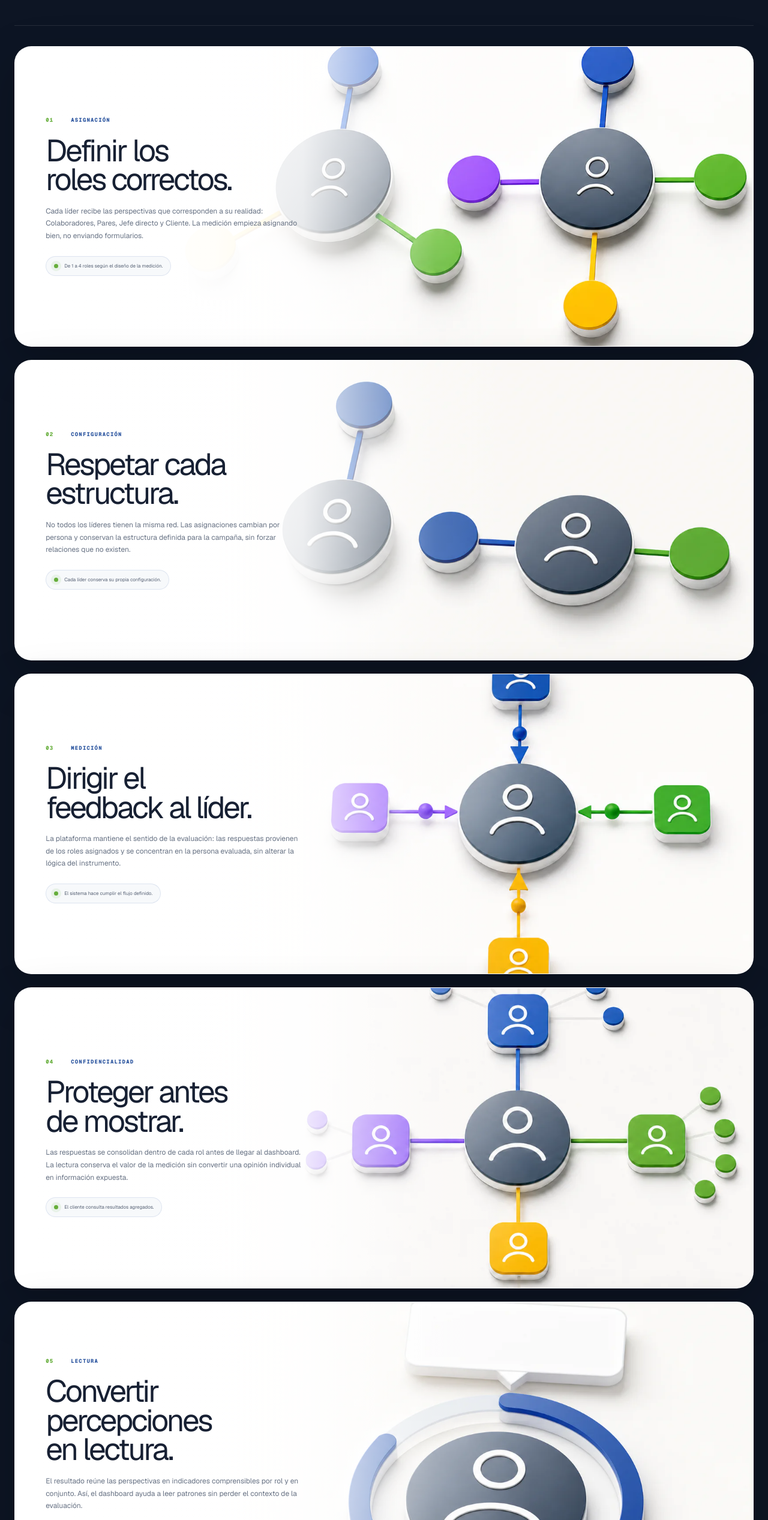
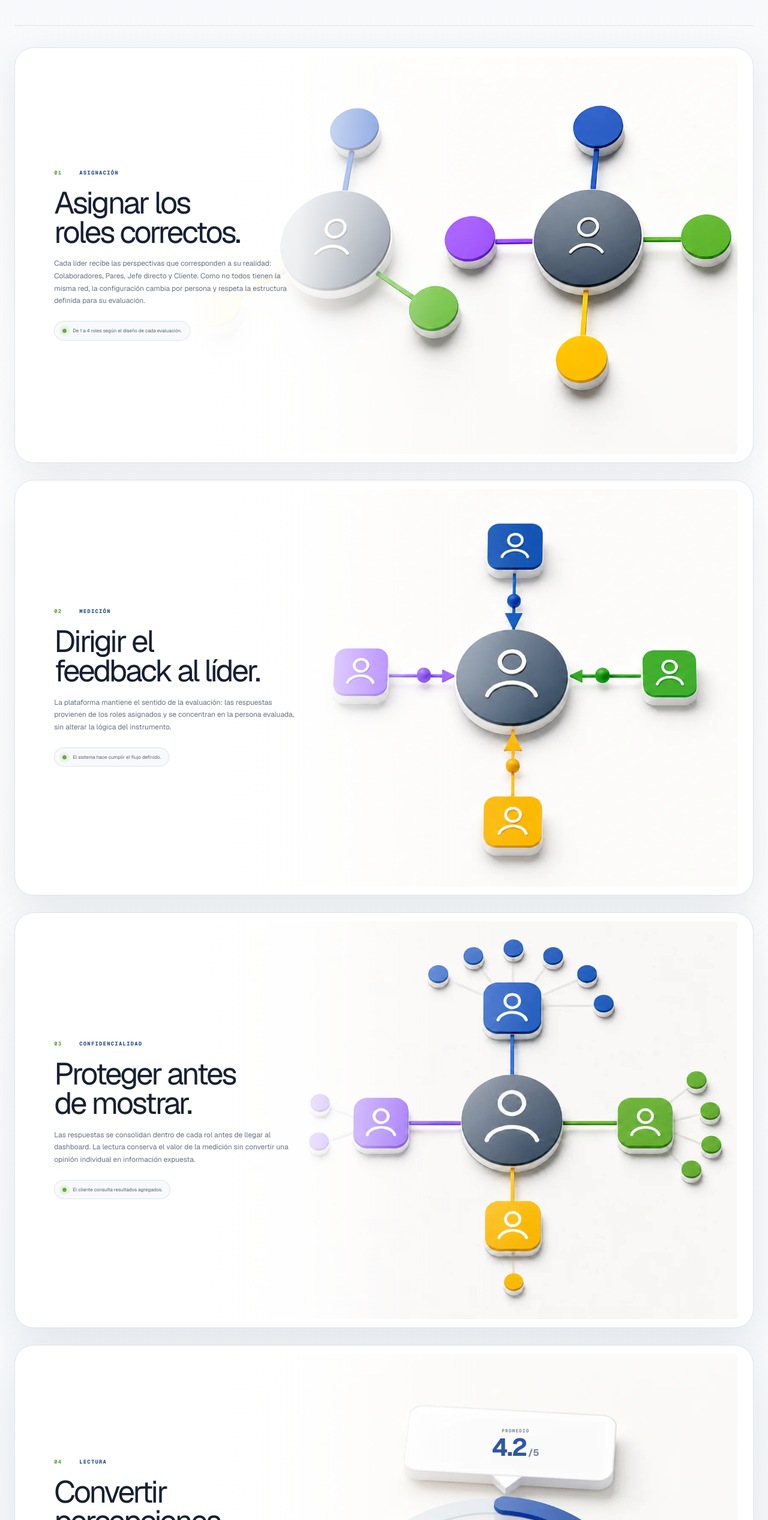
Before and after one commit to paolo-gonzalesmoya/paolo-gonzales-portafolio, a Next.js app: page /proyectos/evaluacion-pluz-360 in a window 1280 px wide. Shown: the part 1032-3566 px from the top of the page at 60% size. Built offline with nearby package versions, Linux system fonts and the light colour scheme.

Commit message:
Refine PLUZ 360 visual journey

```diff
--- a/app/proyectos/evaluacion-pluz-360/PluzCase.tsx
+++ b/app/proyectos/evaluacion-pluz-360/PluzCase.tsx
@@ -10,74 +10,42 @@ const journeySteps = [
   {
     number: "01",
     eyebrow: "Asignación",
-    title: "Definir los roles correctos.",
-    copy: "Cada líder recibe las perspectivas que corresponden a su realidad: Colaboradores, Pares, Jefe directo y Cliente. La medición empieza asignando bien, no enviando formularios.",
-    evidence: "De 1 a 4 roles según el diseño de la medición.",
+    title: "Asignar los roles correctos.",
+    copy: "Cada líder recibe las perspectivas que corresponden a su realidad: Colaboradores, Pares, Jefe directo y Cliente. Como no todos tienen la misma red, la configuración cambia por persona y respeta la estructura definida para su evaluación.",
+    evidence: "De 1 a 4 roles según el diseño de cada evaluación.",
     image: "/assets/projects/pluz-360/scene-01.webp",
     alt: "Dos configuraciones muestran líderes conectados a tres y cuatro roles",
+    score: null,
   },
   {
     number: "02",
-    eyebrow: "Configuración",
-    title: "Respetar cada estructura.",
-    copy: "No todos los líderes tienen la misma red. Las asignaciones cambian por persona y conservan la estructura definida para la campaña, sin forzar relaciones que no existen.",
-    evidence: "Cada líder conserva su propia configuración.",
-    image: "/assets/projects/pluz-360/scene-02.webp",
-    alt: "Dos configuraciones muestran líderes conectados a uno y dos roles",
-  },
-  {
-    number: "03",
     eyebrow: "Medición",
     title: "Dirigir el feedback al líder.",
     copy: "La plataforma mantiene el sentido de la evaluación: las respuestas provienen de los roles asignados y se concentran en la persona evaluada, sin alterar la lógica del instrumento.",
     evidence: "El sistema hace cumplir el flujo definido.",
     image: "/assets/projects/pluz-360/scene-03.webp",
     alt: "Cuatro roles envían feedback hacia un líder central",
+    score: null,
   },
   {
-    number: "04",
+    number: "03",
     eyebrow: "Confidencialidad",
     title: "Proteger antes de mostrar.",
     copy: "Las respuestas se consolidan dentro de cada rol antes de llegar al dashboard. La lectura conserva el valor de la medición sin convertir una opinión individual en información expuesta.",
     evidence: "El cliente consulta resultados agregados.",
     image: "/assets/projects/pluz-360/scene-04.webp",
     alt: "Grupos de respuestas anónimas convergen en cuatro roles",
+    score: null,
   },
   {
-    number: "05",
+    number: "04",
     eyebrow: "Lectura",
     title: "Convertir percepciones en lectura.",
-    copy: "El resultado reúne las perspectivas en indicadores comprensibles por rol y en conjunto. Así, el dashboard ayuda a leer patrones sin perder el contexto de la evaluación.",
+    copy: "El resultado reúne las perspectivas en indicadores comprensibles por rol y en conjunto. El 4.2/5 es un ejemplo visual de la animación; la plataforma conserva el contexto real de cada evaluación.",
     evidence: "Una lectura clara, trazable y coherente con el modelo.",
     image: "/assets/projects/pluz-360/scene-05.webp",
     alt: "Un avatar aparece dentro de un anillo de promedio azul",
-  },
-] as const;
-
-const systemLayers = [
-  {
-    number: "01",
-    title: "Asignar con precisión",
-    copy: "Cada evaluador accede únicamente a los líderes y roles definidos para su participación.",
-    tags: ["Asignaciones", "Roles", "Acceso controlado"],
-  },
-  {
-    number: "02",
-    title: "Capturar sin fricción",
-    copy: "El formulario aplica las reglas del instrumento, conserva el avance y ordena cada respuesta por relación y rol.",
-    tags: ["Next.js", "React", "Guardado seguro"],
-  },
-  {
-    number: "03",
-    title: "Proteger por diseño",
-    copy: "Autenticación, permisos y políticas de datos separan las respuestas individuales de la lectura que consume el cliente.",
-    tags: ["Supabase Auth", "Postgres", "RLS"],
-  },
-  {
-    number: "04",
-    title: "Leer para decidir",
-    copy: "El dashboard convierte avance y resultados agregados en una lectura ejecutiva útil para el seguimiento de la campaña.",
-    tags: ["Indicadores", "Recharts", "Lectura ejecutiva"],
+    score: "4.2",
   },
 ] as const;
 
@@ -131,8 +99,16 @@ export default function PluzCase() {
         <div className="timco-shell pluz-journey-stack">
           {journeySteps.map((step, index) => (
             <article key={step.number}>
-              <img src={step.image} alt={step.alt} loading={index === 0 ? "eager" : "lazy"} decoding="async" />
-              <div className="pluz-journey-card-wash" aria-hidden="true" />
+              <div className="pluz-journey-visual">
+                <img src={step.image} alt={step.alt} loading={index === 0 ? "eager" : "lazy"} decoding="async" />
+                <div className="pluz-journey-card-wash" aria-hidden="true" />
+                {step.score ? (
+                  <div className="pluz-journey-score" aria-label={`Promedio de ejemplo: ${step.score} de 5`}>
+                    <span>Promedio</span>
+                    <strong>{step.score}<small>/5</small></strong>
+                  </div>
+                ) : null}
+              </div>
               <div className="pluz-journey-card-copy">
                 <p className="pluz-overline"><span>{step.number}</span>{step.eyebrow}</p>
                 <h3>{step.title}</h3>
@@ -157,37 +133,19 @@ export default function PluzCase() {
         </div>
       </section>
 
-      <section id="sistema" className="pluz-architecture">
-        <div className="timco-shell">
-          <div className="pluz-section-heading is-light">
+      <section id="sistema" className="pluz-system-summary">
+        <div className="timco-shell pluz-system-summary-card">
+          <div>
+            <p className="pluz-overline">Reglas convertidas en sistema</p>
+            <h2>Asignar bien. Proteger siempre. Leer con contexto.</h2>
+          </div>
+          <div className="pluz-system-summary-copy">
+            <p>La solución sigue el mismo recorrido que la medición: cada relación tiene un rol, cada respuesta permanece protegida y el dashboard muestra una lectura agregada.</p>
             <div>
-              <p className="pluz-overline">Reglas convertidas en sistema</p>
-              <h2>El proceso manda. La tecnología lo hace cumplir.</h2>
+              <a href="#consulta">¿Tienes un proceso parecido? <span>→</span></a>
+              <a href={repositoryUrl} target="_blank" rel="noreferrer">Ver la solución técnica <span>↗</span></a>
             </div>
-            <p>Asignación, captura, protección y lectura forman un solo flujo. La plataforma traduce cada regla de la medición en permisos, datos y experiencias concretas.</p>
           </div>
-
-          <div className="pluz-architecture-flow" aria-label="Flujo del proceso dentro de la plataforma">
-            <div><span>01</span><strong>Asignación</strong><small>Evaluador + líder + rol</small></div>
-            <i>→</i>
-            <div><span>02</span><strong>Respuesta</strong><small>Instrumento controlado</small></div>
-            <i>→</i>
-            <div><span>03</span><strong>Protección</strong><small>Auth + RLS + Postgres</small></div>
-            <i>→</i>
-            <div><span>04</span><strong>Lectura</strong><small>Resultados agregados</small></div>
-          </div>
-
-          <div className="pluz-system-grid">
-            {systemLayers.map((layer) => (
-              <article key={layer.number}>
-                <span>{layer.number}</span>
-                <h3>{layer.title}</h3>
-                <p>{layer.copy}</p>
-                <ul>{layer.tags.map((tag) => <li key={tag}>{tag}</li>)}</ul>
-              </article>
-            ))}
-          </div>
-          <a className="pluz-repository-link" href={repositoryUrl} target="_blank" rel="noreferrer">Revisar código y documentación en GitHub <span>↗</span></a>
         </div>
       </section>
 
```
Also changed, not shown: app/globals.css.
